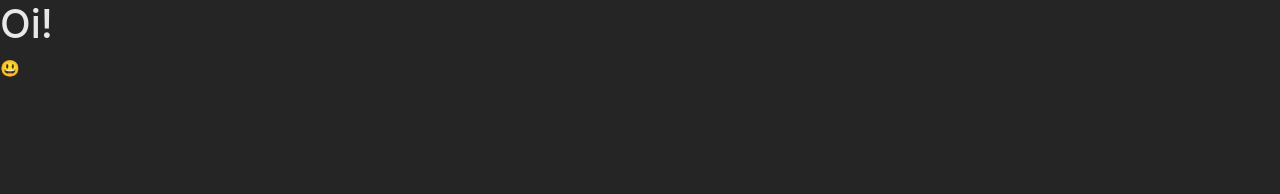
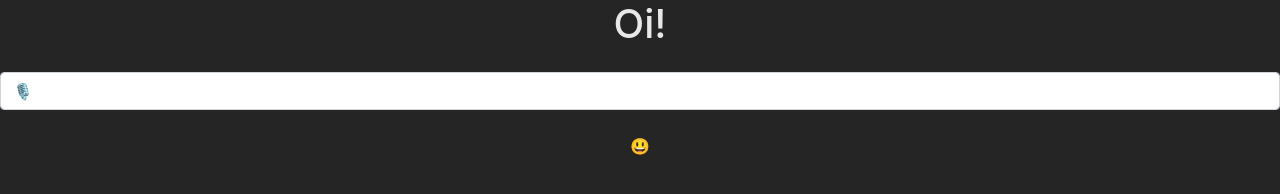
Before and after one commit to valmormn/chrome-extension, a browser extension: page src/override/override.html in a window 1280 px wide. Drawn offline with nearby package versions, Linux system fonts and the light colour scheme.

Commit message:
chrome-extension

```diff
--- a/src/override/override.css
+++ b/src/override/override.css
@@ -7,4 +7,19 @@ html {
 body {
     color: #e8e8e8;
     background-color: #252525;
+    display: flex;
+    flex-flow: column;
+    text-align: center;
 }
+
+#input {
+    /* width: 600px; */
+    /* max-width: 900px !important; */
+    /* display: flex; */
+    /* flex-flow: row nowrap; */
+    /* text-align: center; */
+}
+
+
+
+/* . */
--- a/src/override/override.html
+++ b/src/override/override.html
@@ -11,8 +11,24 @@
     <link rel="stylesheet" href="./override.css">
   </head>
   <body>
-    <h1>Oi!  </h1>
+    <h1>Oi!</h1>
+
+    <!-- <input type="text" class="mx-auto"> -->
+    <div  class="form-group has-feedback">
+        <!-- <label class="control-label">Username</label> -->
+        <!-- <div style="display: flex; flex-direction: row; max-width: 600px;"> -->
+
+            <!-- <i class="glyphicon glyphicon-user form-control-feedback"></i> -->
+            <!-- 🎙 -->
+        <!-- </div> -->
+
+
+    </div>
+    <input id="input" type="text" class="form-control" placeholder="🎙"/>
+
+    <br>
     <p>😃</p>
+
     <!-- Optional JavaScript -->
     <!-- jQuery first, then Popper.js, then Bootstrap JS -->
     <script src="https://code.jquery.com/jquery-3.3.1.slim.min.js" integrity="sha384-q8i/X+965DzO0rT7abK41JStQIAqVgRVzpbzo5smXKp4YfRvH+8abtTE1Pi6jizo" crossorigin="anonymous"></script>
```
Also changed, not shown: src/popup/popup.html (+1 -5 lines).
